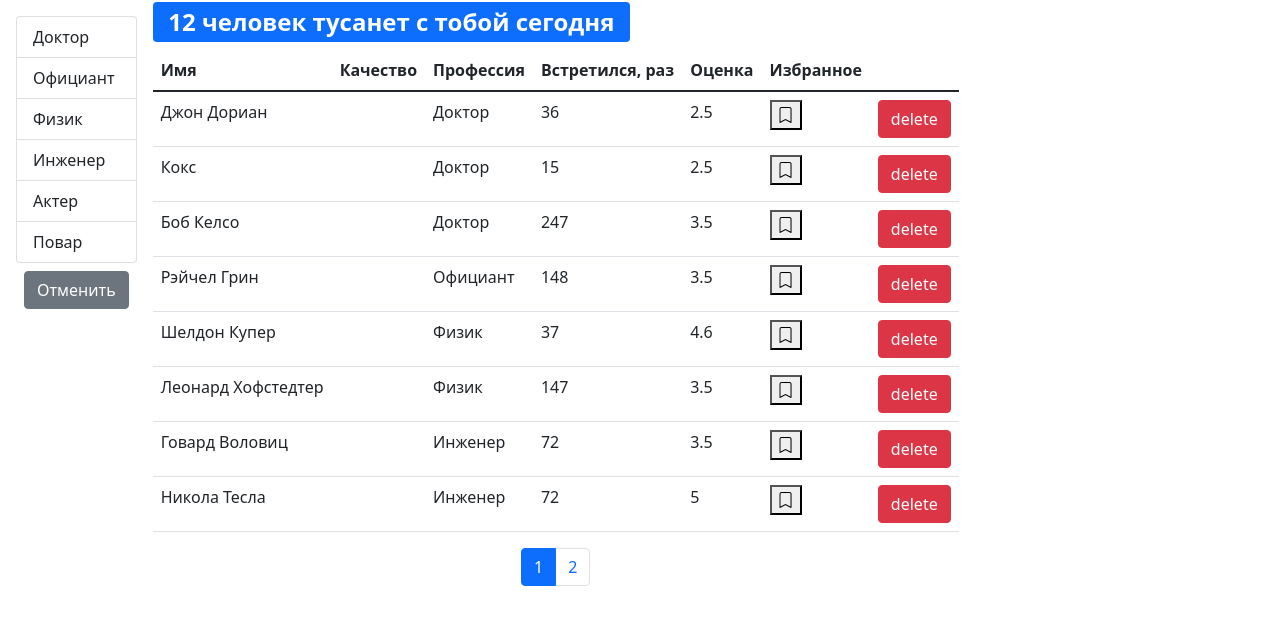
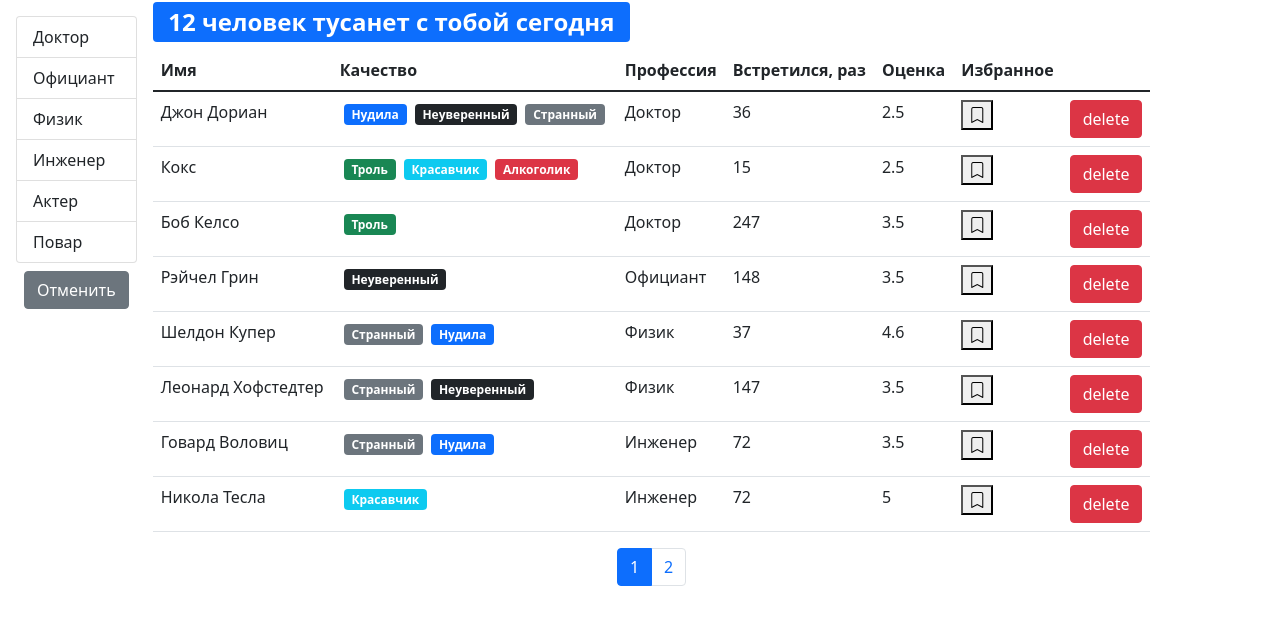
Before and after one commit to lielsmoon/Meeting-website, a React (Create React App) app: page / in a window 1280 px wide. Shown: the top 624 px of the page. Built offline with nearby package versions, Linux system fonts and the light colour scheme.

Commit message:
addedqualities

```diff
--- /dev/null
+++ b/src/app/components/qualitiesList.jsx
@@ -0,0 +1,18 @@
+import React from "react";
+import Quality from "./quality";
+import PropTypes from "prop-types";
+const QualitiesList = ({ qualities }) => {
+    return (
+        <>
+            {qualities.map((qual) => (
+                <Quality key={qual._id} {...qual} />
+            ))}
+        </>
+    );
+};
+
+QualitiesList.propTypes = {
+    qualities: PropTypes.array.isRequired
+};
+
+export default QualitiesList;
--- a/src/app/components/usersTable.jsx
+++ b/src/app/components/usersTable.jsx
@@ -3,6 +3,7 @@ import PropTypes from "prop-types";
 import TableHeader from "./tableHeader";
 import TableBody from "./tableBody";
 import BookMark from "./bookmark";
+import QualitiesList from "./qualitiesList";
 
 const UserTable = ({
     users,
@@ -14,7 +15,10 @@ const UserTable = ({
 }) => {
     const columns = {
         name: { path: "name", name: "Имя" },
-        qualities: { name: "Качество" },
+        qualities: {
+            name: "Качество",
+            component: (user) => <QualitiesList qualities={user.qualities} />
+        },
         professions: { path: "profession.name", name: "Профессия" },
         completedMeetings: {
             path: "completedMeetings",
```
